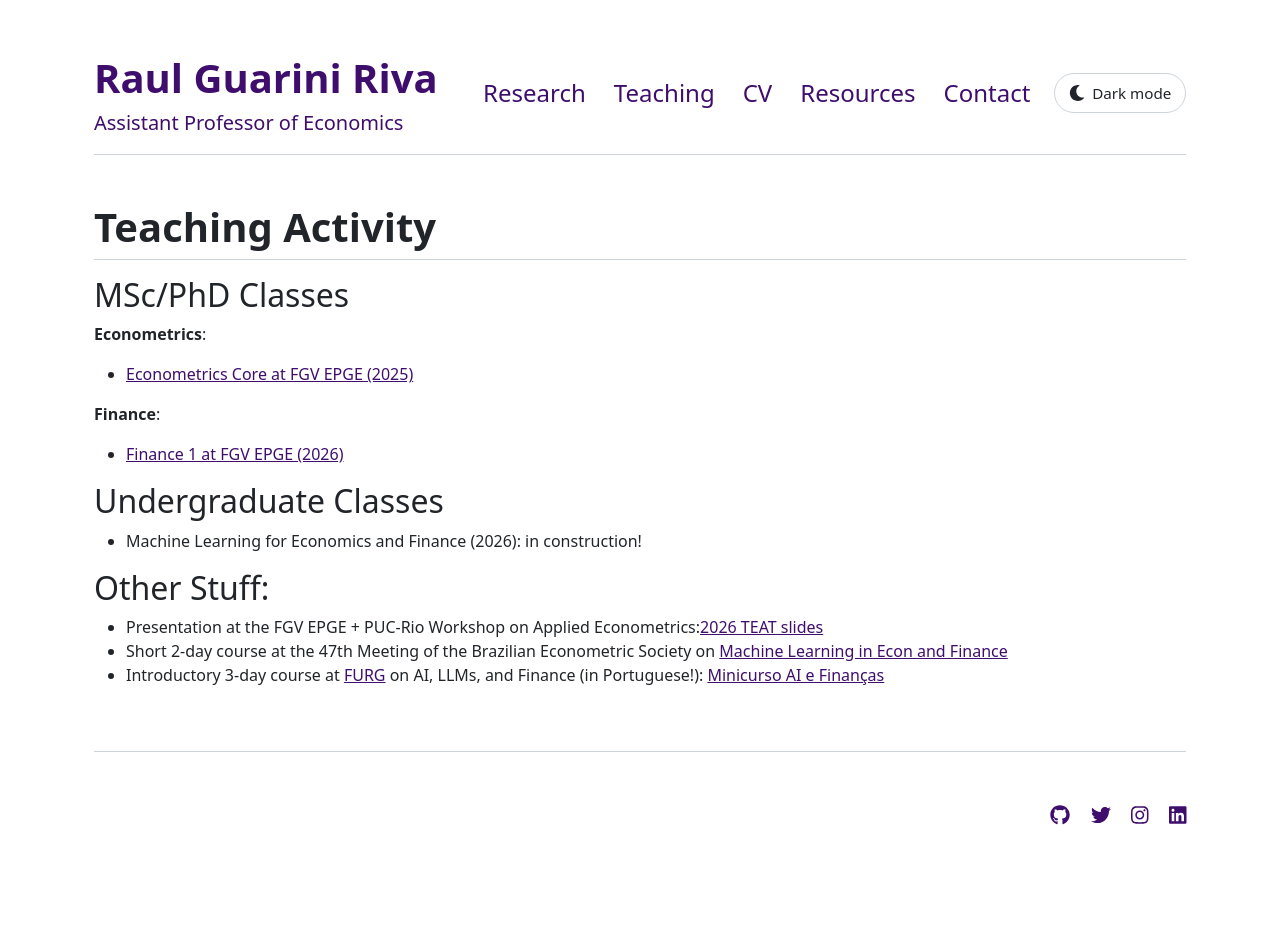
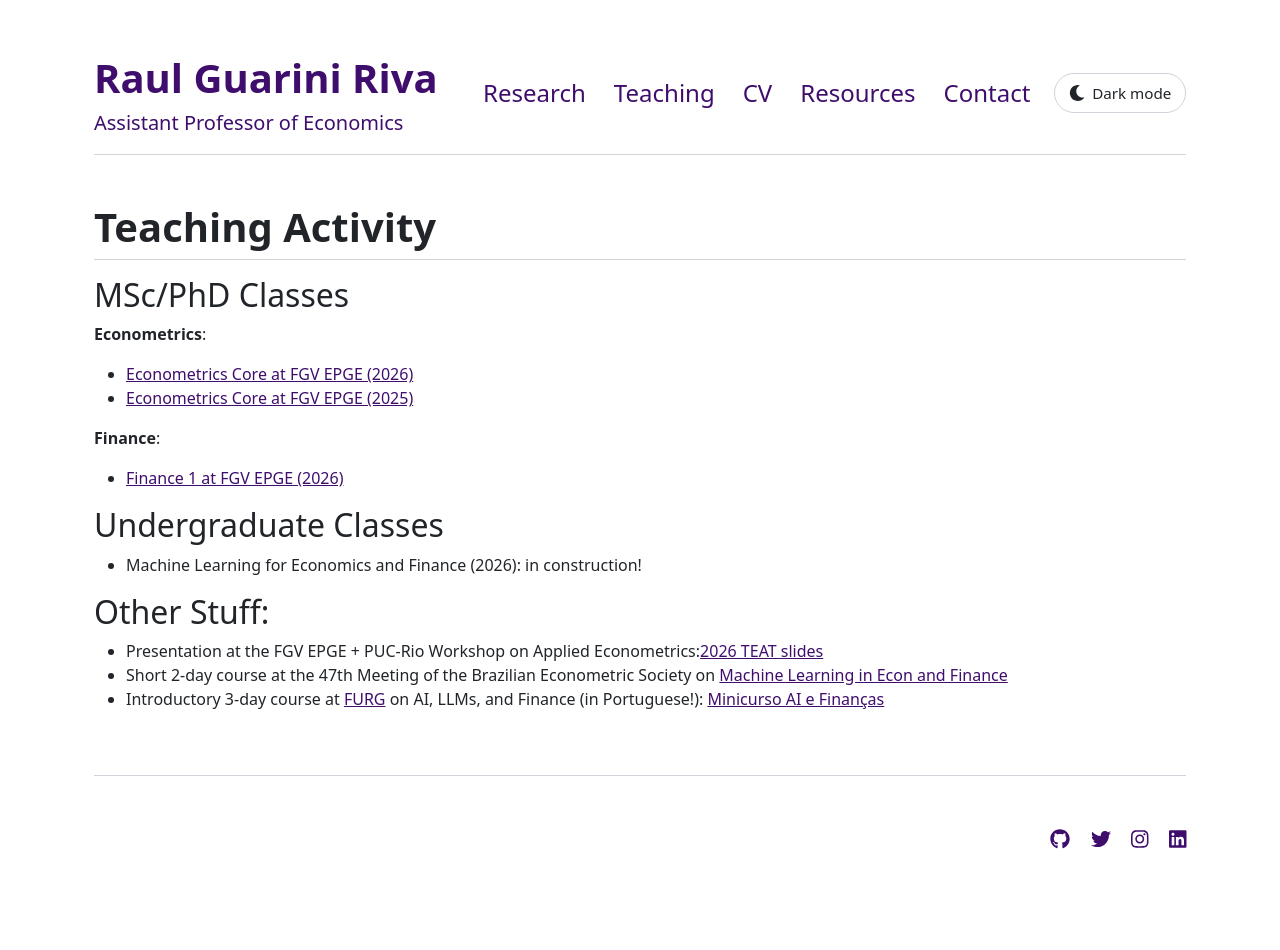
Before and after one commit to rgriva/rgriva.github.io, a Jekyll site: the page built from courses.md, in a window 1280 px wide. Built offline with Jekyll 4.4.1, drawn with Linux system fonts in a browser that asks for light colours; before the commit the page ends 926 px from its top, so only the background shows below that.

Commit message:
Add 2026 econometrics course

```diff
--- a/courses.md
+++ b/courses.md
@@ -6,6 +6,7 @@ title: "Teaching Activity"
 ## MSc/PhD Classes
 
 **Econometrics**:
+- [Econometrics Core at FGV EPGE (2026)](https://epge-classes.github.io/econometrics-fgv-2026/)
 - [Econometrics Core at FGV EPGE (2025)](https://github.com/epge-classes/econometrics-fgv-2025)
 
 **Finance**:
```
